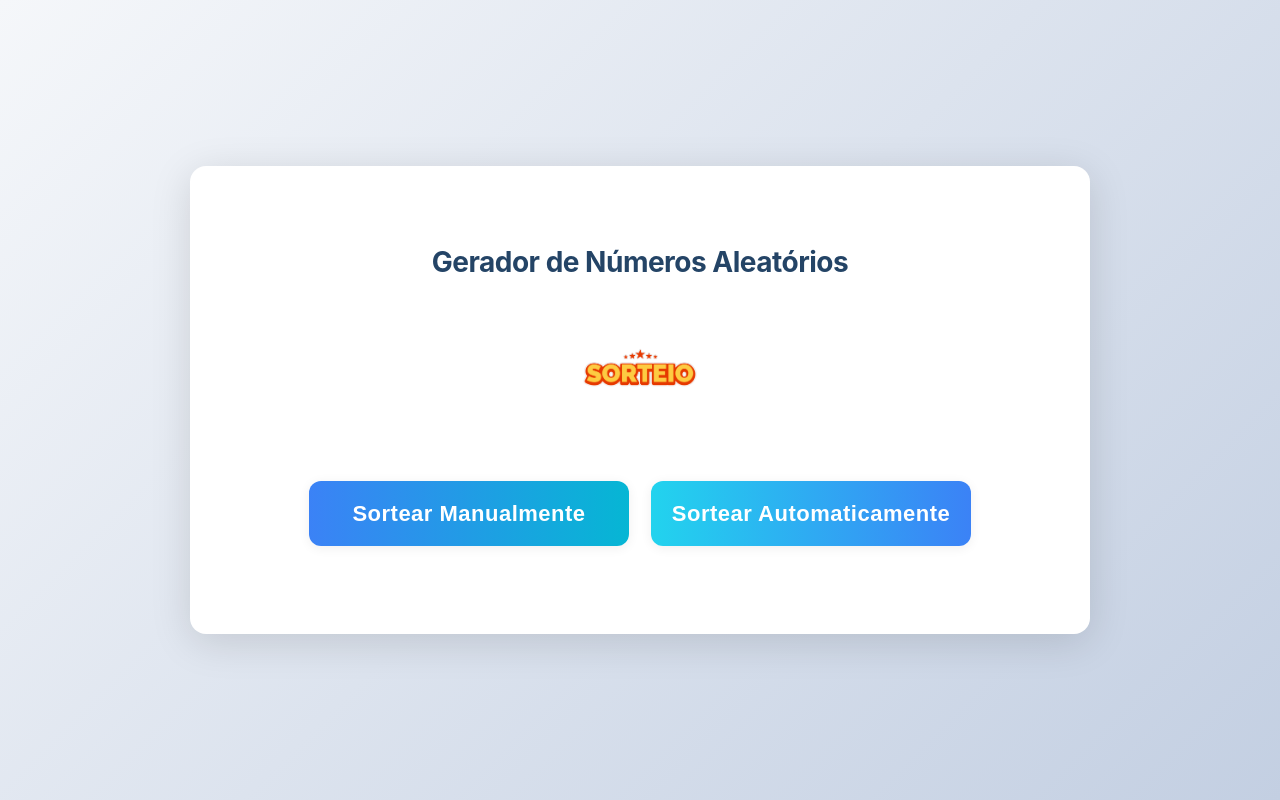
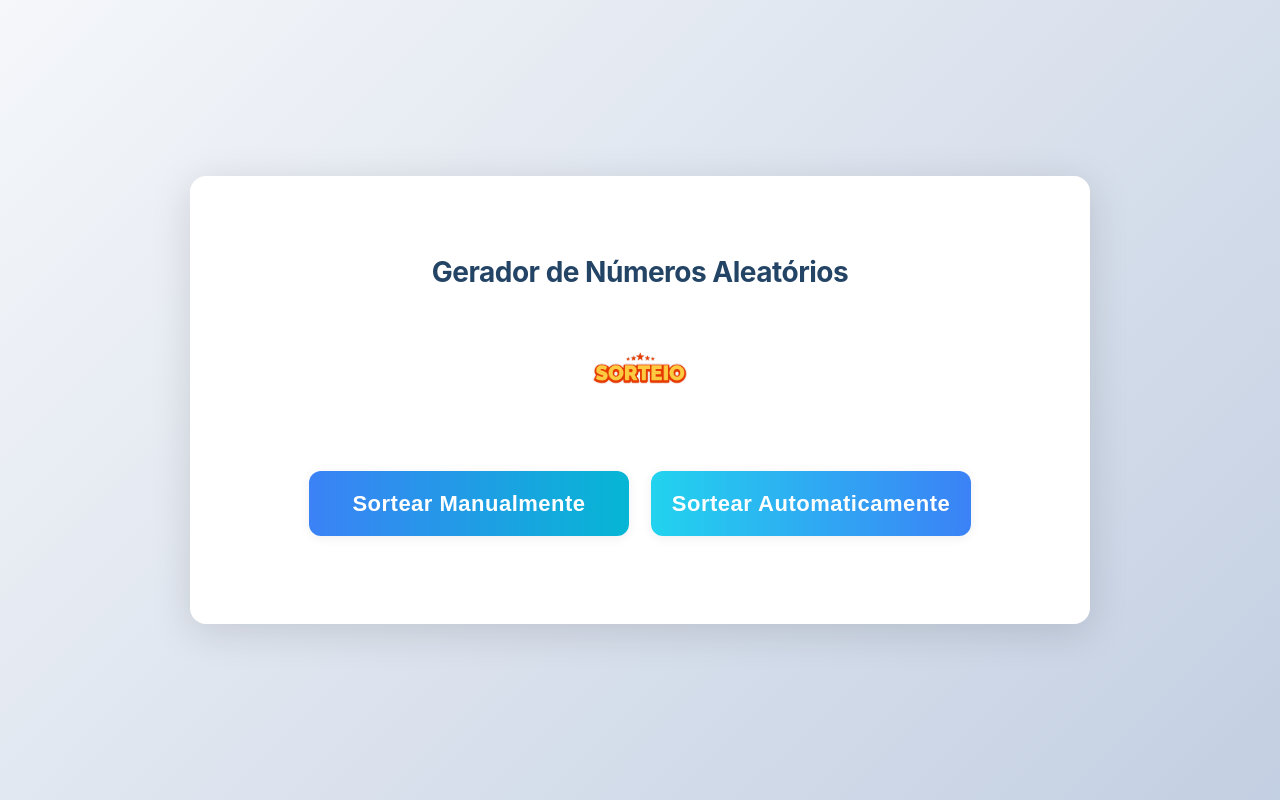
Before and after one commit to joartur/gerador-de-numeros, a Next.js app: page / in a window 1280 px wide. Built offline with nearby package versions, Linux system fonts and the light colour scheme.

Commit message:
Update Logo.tsx

```diff
--- a/src/app/components/Logo.tsx
+++ b/src/app/components/Logo.tsx
@@ -1,10 +1,16 @@
+import Image from "next/image";
+
 export default function Logo() {
   return (
     <div className="gn-logo-container">
-      <img
+      <Image
         src="/logo.png"
         alt="Logo"
+        width={120}
+        height={120}
         className="gn-logo-img"
+        style={{ objectFit: "contain", width: "100px", height: "100px" }}
+        priority
       />
       <style>{`
         .gn-logo-container {
@@ -15,8 +21,6 @@ export default function Logo() {
           margin-bottom: 18px;
         }
         .gn-logo-img {
-          width: 100px;
-          height: 100px;
           object-fit: contain;
           display: block;
         }
@@ -24,10 +28,6 @@ export default function Logo() {
           .gn-logo-container {
             margin-bottom: 24px;
           }
-          .gn-logo-img {
-            width: 120px;
-            height: 120px;
-          }
         }
       `}</style>
     </div>
```
